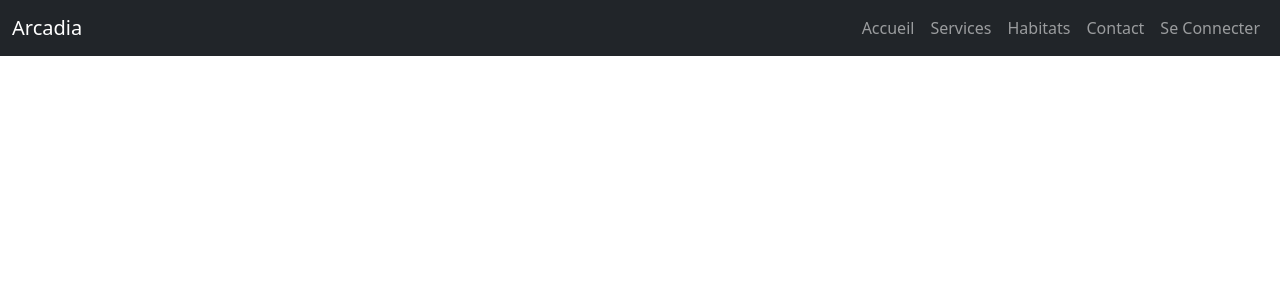
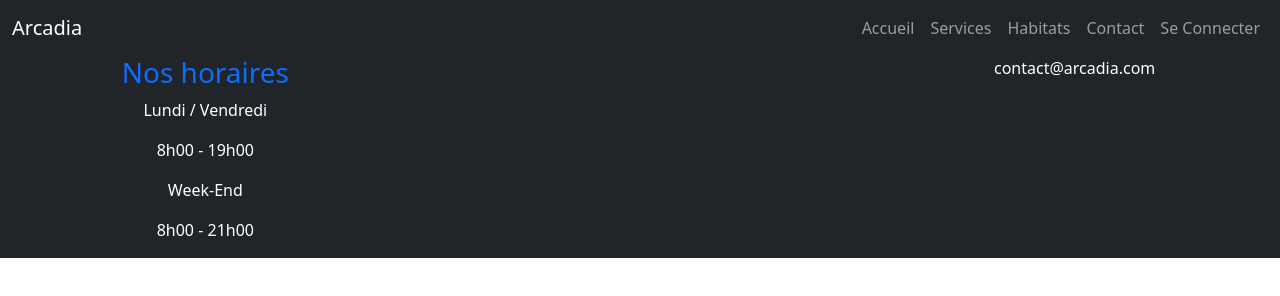
Before and after one commit to KevLan2A/ECF-Zoo-de-Broc-liande, a plain HTML site: page pages/index.html in a window 1280 px wide. Drawn offline with Linux system fonts and the light colour scheme.

Commit message:
ajout d'un pied de page

```diff
--- a/pages/index.html
+++ b/pages/index.html
@@ -1,7 +1,8 @@
 <!DOCTYPE html>
+<html lang="fr">
 <html>
 <head>
-    <title>Ma page</title>
+    <title>Accueil</title>
     <link rel="stylesheet" href="../assets/lib/bootstrap/css/bootstrap.min.css">
 
 </head>
@@ -36,5 +37,28 @@
             </div>
           </nav>
     </header>
+
+
+
+
+
+    <footer class="bg-dark text-white text-center footer">
+        <div class="row">
+          <div class="col-12 col-lg-4">
+           <h3 class="text-primary">Nos horaires</h3>
+           <p>Lundi / Vendredi</p>
+           <p>8h00 - 19h00</p>
+           <p>Week-End</p>
+           <p>8h00 - 21h00</p>
+          </div>
+          <div class="col-6 col-lg-4">
+
+          </div>
+          <div class="col-6 col-lg-4">
+            <p>contact@arcadia.com</p>
+          </div>
+
+        </div>
+    </footer>
 </body>
 </html>
```
